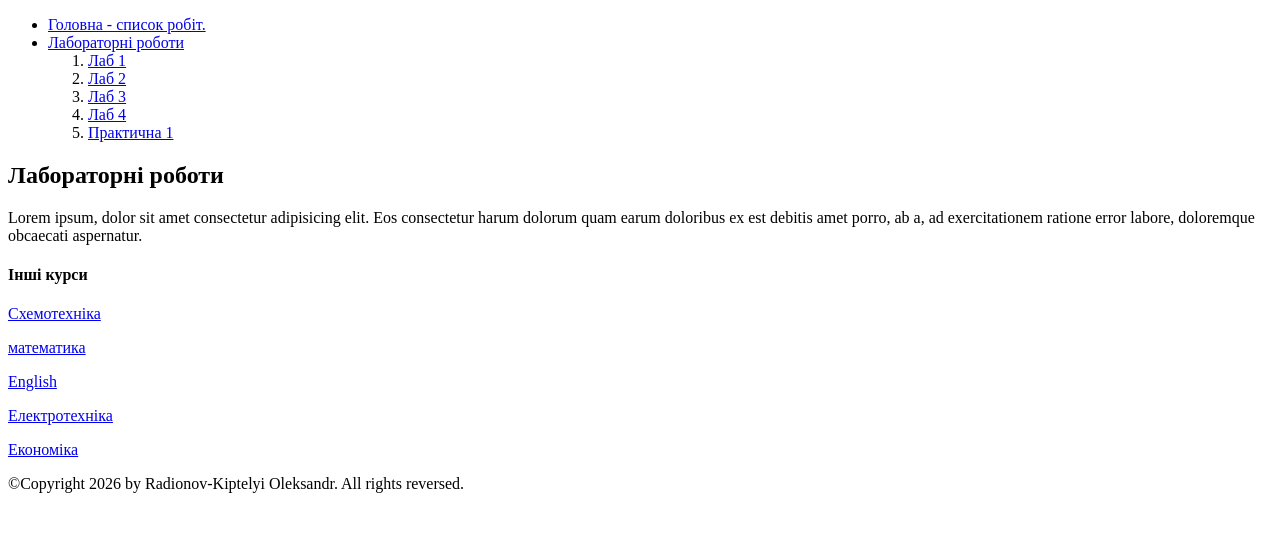
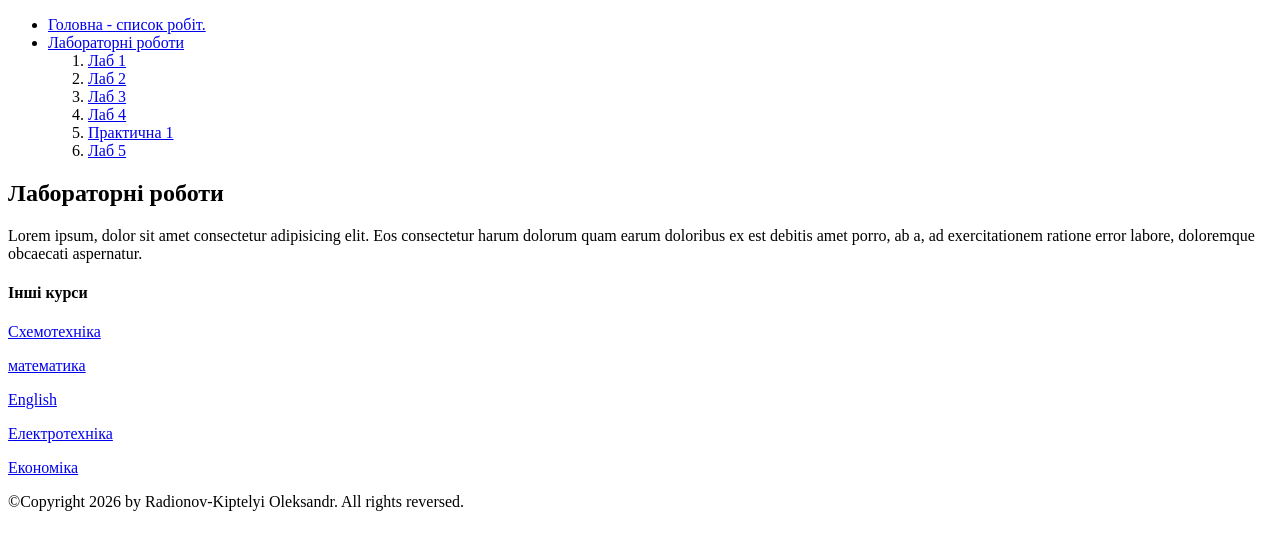
Before and after one commit to oradionovkip2023/ipLabs, a plain HTML site: page index.html in a window 1280 px wide. Drawn offline with Linux system fonts and the light colour scheme.

Commit message:
lab_5_fin

```diff
--- a/index.html
+++ b/index.html
@@ -19,6 +19,7 @@
                         <li><a href="lab3/" target="_blank">Лаб 3 </a></li>
                         <li><a href="lab4/" target="_blank">Лаб 4 </a></li>
                         <li><a href="pw1/" target="_blank">Практична 1 </a></li>
+                        <li><a href="lab5/" target="_blank">Лаб 5 </a></li>
                     </ol>
                 </li>
 
```
